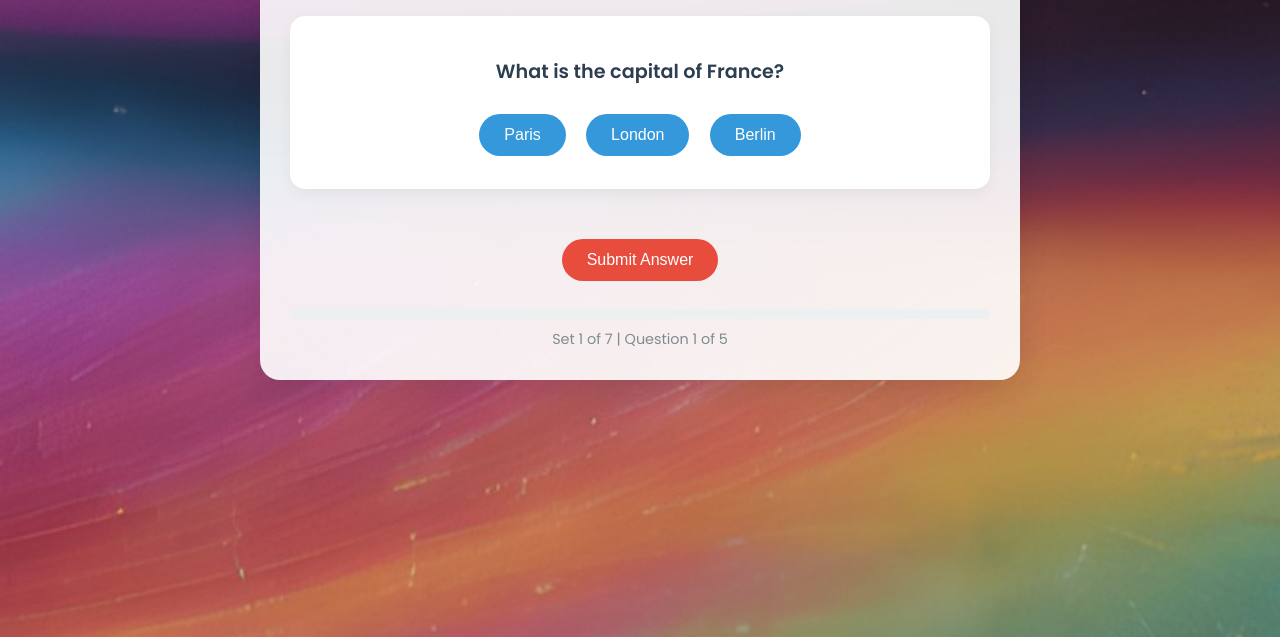
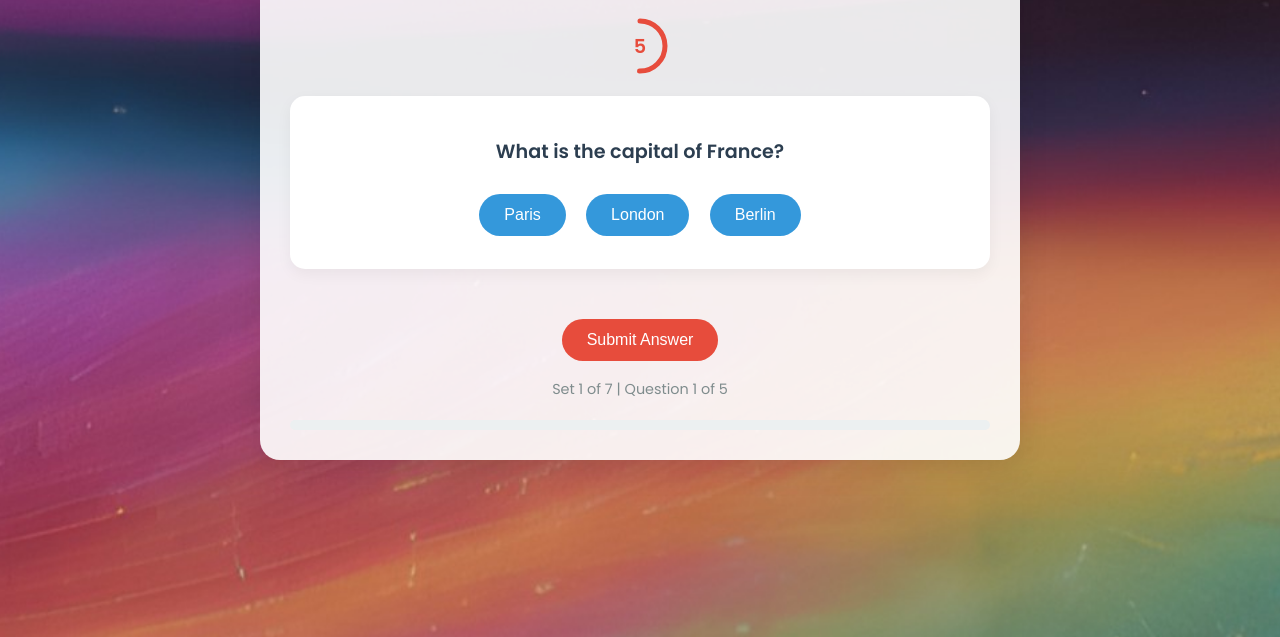
Before and after one commit to akhilprakash634/puzzle-challaege, a plain HTML site: page index.html in a window 1280 px wide. Shown: the part 163-800 px from the top of the page. Drawn offline with Linux system fonts and the light colour scheme.

Commit message:
added timer

```diff
--- a/index.html
+++ b/index.html
@@ -1,5 +1,6 @@
 <!DOCTYPE html>
 <html lang="en">
+
 <head>
     <meta charset="UTF-8">
     <meta name="viewport" content="width=device-width, initial-scale=1.0">
@@ -7,7 +8,8 @@
     <style>
         @import url('https://fonts.googleapis.com/css2?family=Poppins:wght@300;400;600&display=swap');
 
-        body, html {
+        body,
+        html {
             margin: 0;
             padding: 0;
             height: 100%;
@@ -19,9 +21,17 @@
         }
 
         @keyframes gradientBG {
-            0% {background-position: 0% 50%;}
-            50% {background-position: 100% 50%;}
-            100% {background-position: 0% 50%;}
+            0% {
+                background-position: 0% 50%;
+            }
+
+            50% {
+                background-position: 100% 50%;
+            }
+
+            100% {
+                background-position: 0% 50%;
+            }
         }
 
         .container {
@@ -95,7 +105,7 @@
             left: 0;
             width: 100%;
             height: 100%;
-            background-color: rgba(0,0,0,0.8);
+            background-color: rgba(0, 0, 0, 0.8);
             justify-content: center;
             align-items: center;
             z-index: 2;
@@ -136,14 +146,52 @@
             color: #7f8c8d;
             margin-top: 10px;
         }
+
+        .timer-container {
+            position: relative;
+            width: 60px;
+            height: 60px;
+            margin: 20px auto;
+        }
+
+        .timer-circle {
+            fill: none;
+            stroke: #e74c3c;
+            stroke-width: 5;
+            stroke-linecap: round;
+            transform: rotate(-90deg);
+            transform-origin: 50% 50%;
+        }
+
+        .timer-text {
+            position: absolute;
+            top: 50%;
+            left: 50%;
+            transform: translate(-50%, -50%);
+            font-size: 1.2em;
+            font-weight: bold;
+            color: #e74c3c;
+        }
     </style>
 </head>
+
 <body>
     <div class="container">
-        <h1>Ultimate Interactive Quiz Challenge</h1>
+        <h1>Ultimate Interactive Quiz Challenge 🧠</h1>
+        <div class="timer-container">
+            <svg width="60" height="60" viewBox="0 0 60 60">
+                <circle class="timer-circle" cx="30" cy="30" r="25"></circle>
+            </svg>
+            <div class="timer-text" id="timer">10</div>
+        </div>
+
         <div id="quiz-container"></div>
-        <div id="progress-bar"><div id="progress"></div></div>
         <div id="set-info"></div>
+
+        <div id="progress-bar">
+            <div id="progress"></div>
+        </div>
+
     </div>
 
     <div id="score-popup">
@@ -392,6 +440,7 @@
 
             quizContainer.innerHTML = questionHTML;
             updateProgress();
+            startTimer();
         }
 
         function selectAnswer(button, answer) {
@@ -401,6 +450,7 @@
         }
 
         function submitAnswer() {
+            clearInterval(timer);
             const currentQuizSet = quizSets[currentSet];
             if (selectedAnswer === currentQuizSet[currentQuestion].answer) {
                 score++;
@@ -438,20 +488,43 @@
             const nextButton = scorePopup.querySelector('button');
             if (score < 4) {
                 nextButton.textContent = 'Retry Set';
-                nextButton.onclick = function() {
+                nextButton.onclick = function () {
                     retrySet();
                     openRandomUrl();
                 };
                 scoreText.textContent += '\nYou need to score at least 4 to move to the next set. Please try again!';
             } else {
                 nextButton.textContent = 'Ready for Next Set';
-                nextButton.onclick = function() {
+                nextButton.onclick = function () {
                     readyForNextSet();
                     openRandomUrl();
                 };
             }
 
             scorePopup.style.display = 'flex';
+        }
+        function startTimer() {
+            let timeLeft = 10;
+            const timerElement = document.getElementById('timer');
+            const timerCircle = document.querySelector('.timer-circle');
+            const circumference = 2 * Math.PI * 25; // 25 is the radius of the circle
+
+            timerElement.textContent = timeLeft;
+            timerCircle.style.strokeDasharray = circumference;
+            timerCircle.style.strokeDashoffset = 0;
+
+            timer = setInterval(() => {
+                timeLeft--;
+                timerElement.textContent = timeLeft;
+
+                const offset = circumference * (1 - timeLeft / 10);
+                timerCircle.style.strokeDashoffset = offset;
+
+                if (timeLeft <= 0) {
+                    clearInterval(timer);
+                    submitAnswer();
+                }
+            }, 1000);
         }
 
         function retrySet() {
@@ -463,6 +536,7 @@
         }
 
         function readyForNextSet() {
+            clearInterval(timer);
             currentSet++;
             if (currentSet < quizSets.length) {
                 currentQuestion = 0;
@@ -488,4 +562,5 @@
         startQuiz();
     </script>
 </body>
+
 </html>
```
